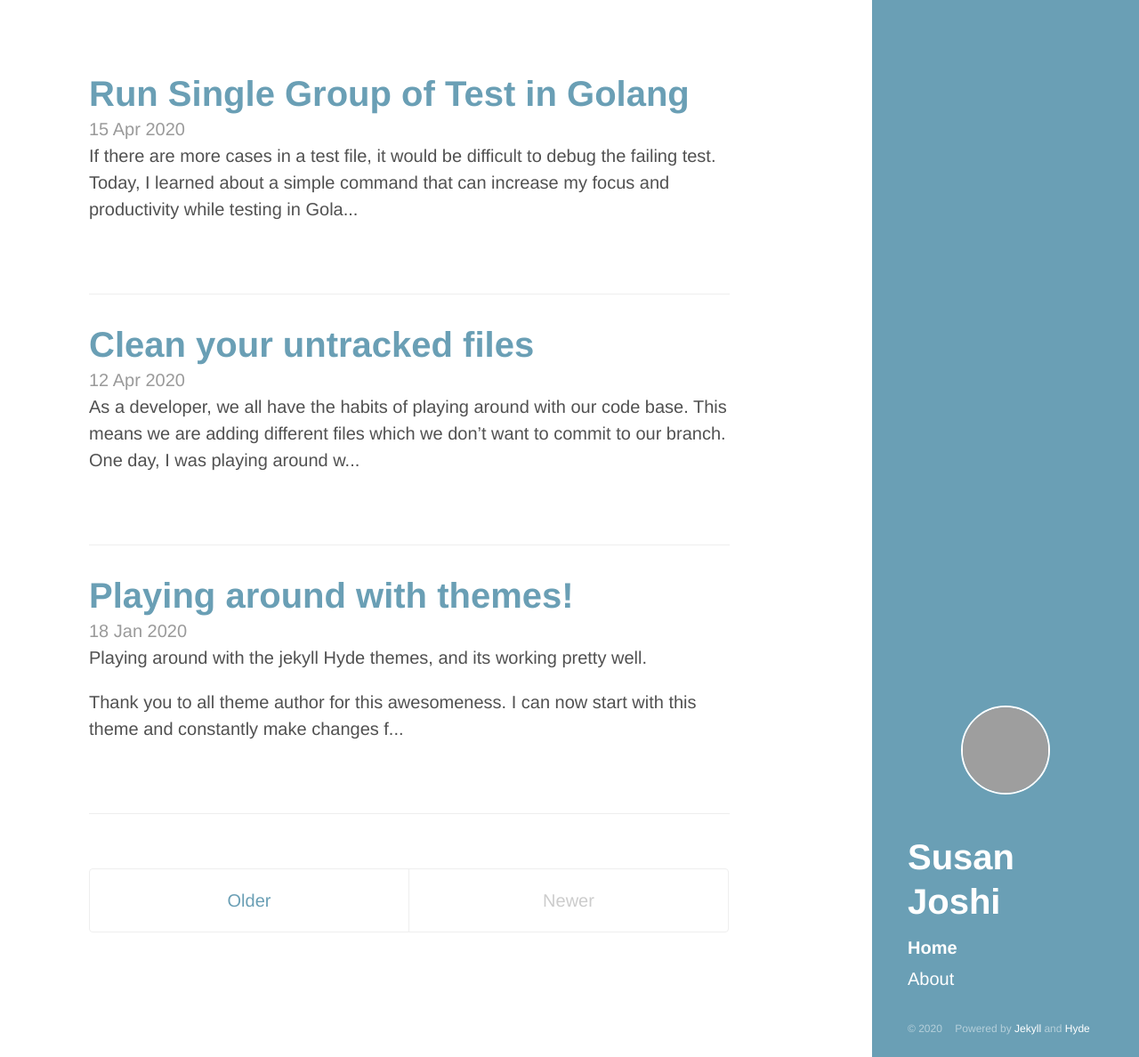
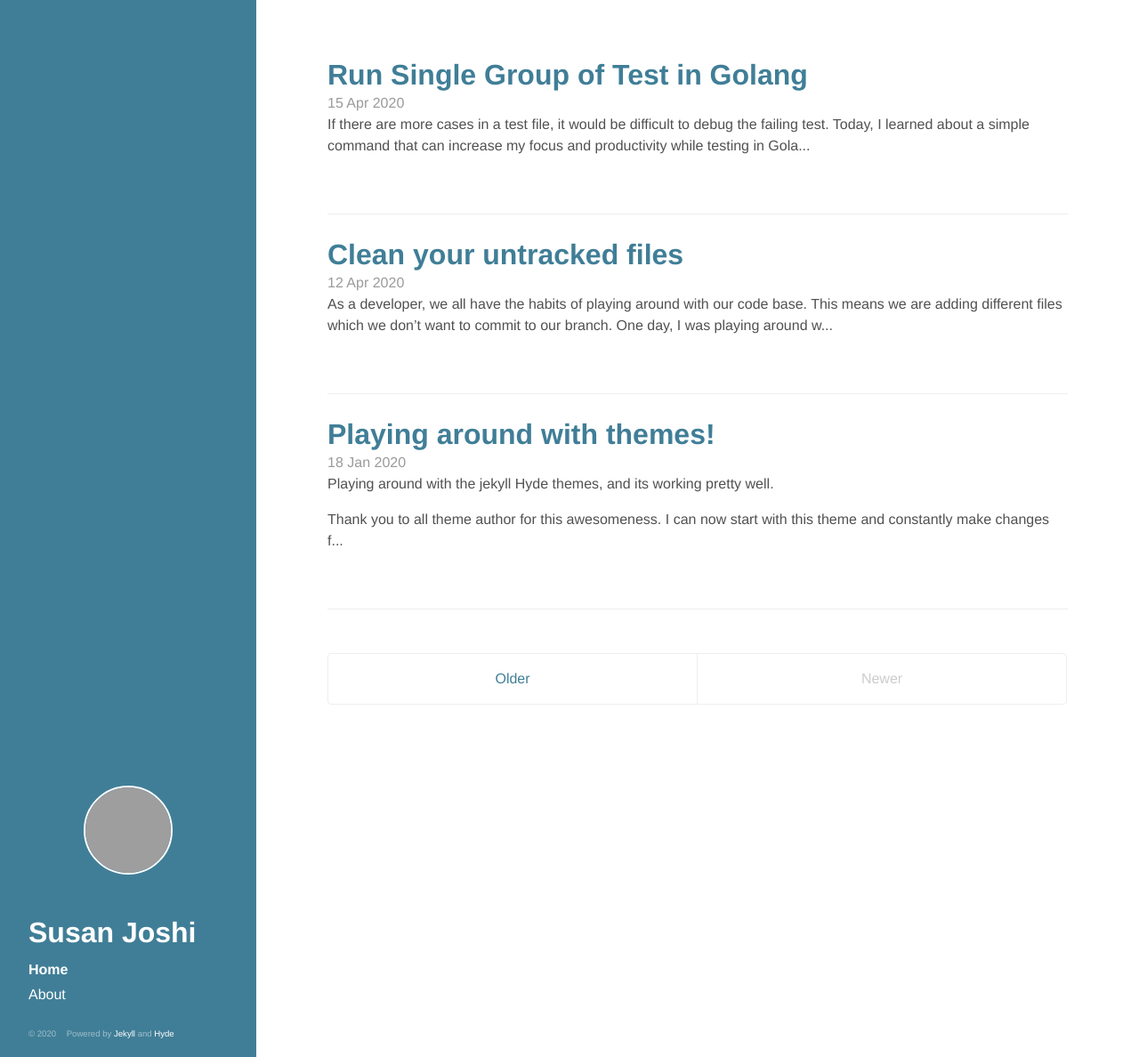
Before and after one commit to josisusan/josisusan.github.io, a Jekyll site: the page built from index.html, in a window 1280 px wide and 1188 px high. Shown: the whole window at 89% size. Built offline with Jekyll 4.4.1, drawn with Linux system fonts in a browser that asks for light colours; the list of posts is cut into pages by our own code; grey boxes are pictures that could not be loaded.

Commit message:
UI Changes. (#10)

```diff
--- a/_layouts/default.html
+++ b/_layouts/default.html
@@ -3,7 +3,7 @@
 
   {% include head.html %}
 
-  <body class="theme-base-0d layout-reverse">
+  <body class="theme-base-0d">
 
     {% include sidebar.html %}
 
--- a/css/custom.css
+++ b/css/custom.css
@@ -14,7 +14,7 @@
 
 #first-name{
   display: inline;
-  color: #6a9fb5;
+  color: #407e97;
   font-weight: bold;
 }
 
--- a/css/hyde.css
+++ b/css/hyde.css
@@ -33,16 +33,7 @@
 
 html {
   font-family: "PT Sans", Helvetica, Arial, sans-serif;
-}
-@media (min-width: 48em) {
-  html {
-    font-size: 16px;
-  }
-}
-@media (min-width: 58em) {
-  html {
-    font-size: 20px;
-  }
+  font-size: 16px;
 }
 
 
@@ -63,9 +54,8 @@ html {
   .sidebar {
     position: fixed;
     top: 0;
-    left: 0;
     bottom: 0;
-    width: 15rem;
+    width: 18rem;
     text-align: left;
   }
 }
@@ -79,7 +69,7 @@ html {
 .sidebar-about h1 {
   color: #fff;
   margin-top: 0;
-  font-size: 2.00rem;
+  font-size: 2rem;
 }
 
 /* Sidebar nav */
@@ -136,7 +126,7 @@ a.sidebar-nav-item:focus {
 
 @media (min-width: 48em) {
   .content {
-    max-width: 38rem;
+    max-width: 60rem;
     margin-left: 20rem;
     margin-right: 2rem;
   }
@@ -232,11 +222,11 @@ a.sidebar-nav-item:focus {
 
 /* Blue */
 .theme-base-0d .sidebar {
-  background-color: #6a9fb5;
+  background-color: #407e97;
 }
 .theme-base-0d .content a,
 .theme-base-0d .related-posts li a:hover {
-  color: #6a9fb5;
+  color: #407e97;
 }
 
 /* Magenta */
--- a/css/poole.css
+++ b/css/poole.css
@@ -51,11 +51,6 @@ html {
   font-family: "Helvetica Neue", Helvetica, Arial, sans-serif;
   font-size: 16px;
   line-height: 1.5;
-}
-@media (min-width: 38em) {
-  html {
-    font-size: 20px;
-  }
 }
 
 body {
```
